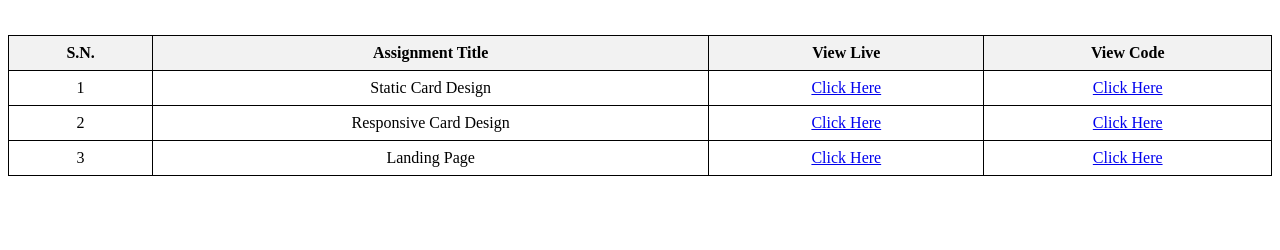
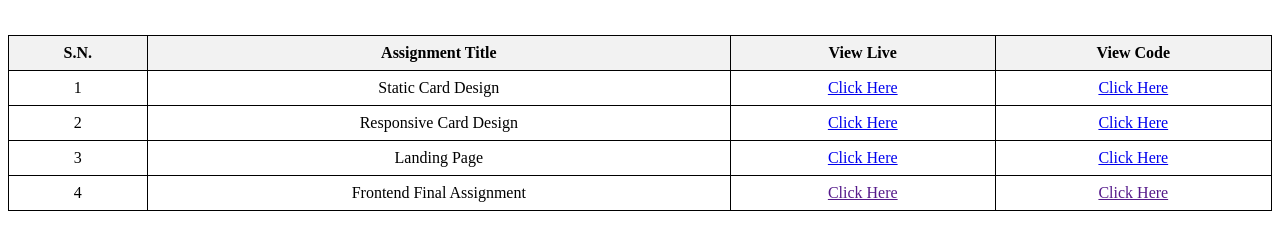
Before and after one commit to charchit14/charchit14.github.io, a plain HTML site: page index.html in a window 1280 px wide. Shown: the part 110-360 px from the top of the page. Drawn offline with Linux system fonts and the light colour scheme.

Commit message:
Minor changes in files

```diff
--- a/Week 1/2 - Responsive Card Design/style.css
+++ b/Week 1/2 - Responsive Card Design/style.css
@@ -68,10 +68,6 @@ body {
   grid-column: 1 / -1;
 }
 
-.photos-chair img {
-  height: 50%;
-}
-
 .text1 {
   color: var(--white);
   font-size: 4.5rem;
--- a/index.html
+++ b/index.html
@@ -54,6 +54,13 @@
                 <td><a href="https://github.com/charchit14/charchit14.github.io/tree/master/Week%201/3%20-%20Landing%20Page">Click Here</a></td>
             </tr>
 
+            <tr>
+                <td>4</td>
+                <td>Frontend Final Assignment</td>
+                <td><a href="">Click Here</a></td>
+                <td><a href="">Click Here</a></td>
+            </tr>
+
             <!-- More rows to be added here -->
 
         </tbody>
```
